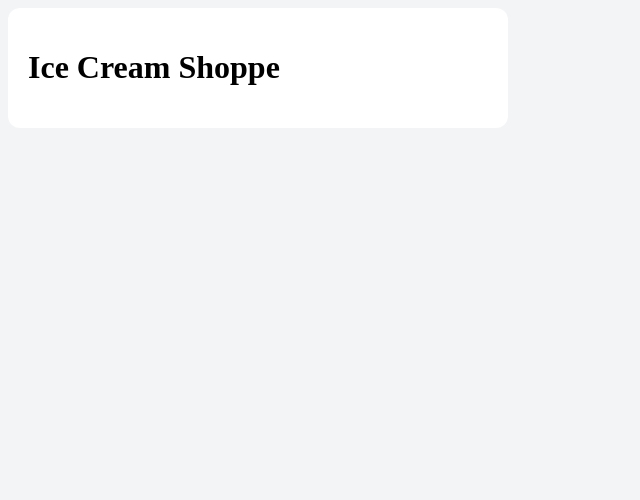
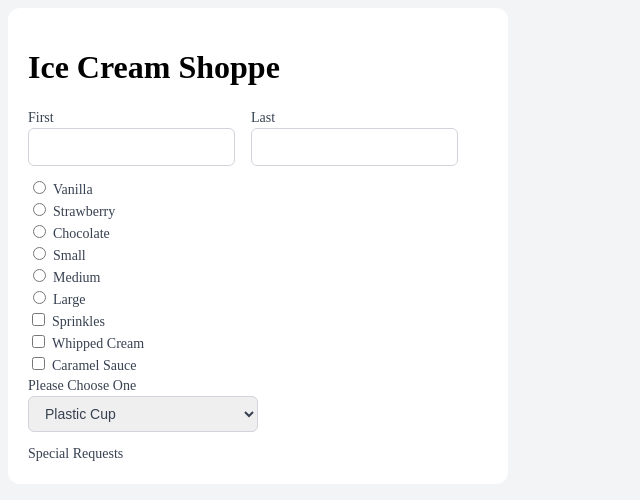
Before and after one commit to aiden841/inputTypes, a plain HTML site: page index.html in a window 1280 px wide. Shown: the whole page, without its empty margins (0-640 px from the left). Drawn offline with Linux system fonts and the light colour scheme.

Commit message:
initial commit

```diff
--- a/index.html
+++ b/index.html
@@ -4,14 +4,78 @@
     <meta charset="UTF-8">
     <title>Title</title>
 <link href="style.css" rel="stylesheet" type="text/css" />
-
-
 </head>
 <body>
 <div class="container">
     <div class="content">
         <h1>Ice Cream Shoppe</h1>
+        <form>
+            <div class="row">
+                <div>
+                    <label for="firstname">First</label>
+                    <input id="firstname" name="first_name" type="text">
+                </div>
+                <div>
+                <label for="lastname">Last</label>
+                <input id="lastname" name="last_name" type="text">
+                </div>
+            </div>
+            <div>
+                <div>
+                    <input type="radio" id="vanilla" name="icecream">
+                    <label for="vanilla">Vanilla</label>
+                </div>
+
+                <div>
+                    <input type="radio" id="strawberry" name="icecream">
+                    <label for="strawberry">Strawberry</label>
+                </div>
+
+                <div>
+                    <input type="radio" id="chocolate" name="icecream">
+                    <label for="chocolate">Chocolate</label>
+                </div>
+            </div>
+            <div>
+                <div>
+                    <input type="radio" id="small" name="size">
+                    <label for="small">Small</label>
+                </div>
+                <div>
+                    <input type="radio" id="medium" name="size">
+                    <label for="medium">Medium</label>
+                </div>
+                <div>
+                    <input type="radio" id="large" name="size">
+                    <label for="large">Large</label>
+                </div>
+            </div>
+            <div>
+                <div>
+                    <input type="checkbox" id="sprinkles" name="sprinkles" value="sprinkles">
+                    <label for="sprinkles">Sprinkles</label>
+                    <div>
+                        <input type="checkbox" id="whippedCream" name="whippedCream" value="whippedCream">
+                        <label for="whippedCream">Whipped Cream</label>
+                    </div>
+                    <div>
+                        <input type="checkbox" id="caramel" name="caramel" value="caramel">
+                        <label for="caramel">Caramel Sauce</label>
+                    </div>
+                </div>
+                <div>
+                    <label for="container">Please Choose One</label>
+                    <select name="container" id="container">
+                        <option value="cup">Plastic Cup</option>
+                        <option value="cup">Sugar Cone</option>
+                        <option value="cup">Waffle Cone</option>
+                        <option value="cup">Choclate Dipped Waffle Cone</option>
+                    </select>
+                    <div>
+                        <label for="SpecialRequests">Special Requests</label>
+                        <testarea id=""
     </div>
 </div>
+
 </body>
 </html>
```
